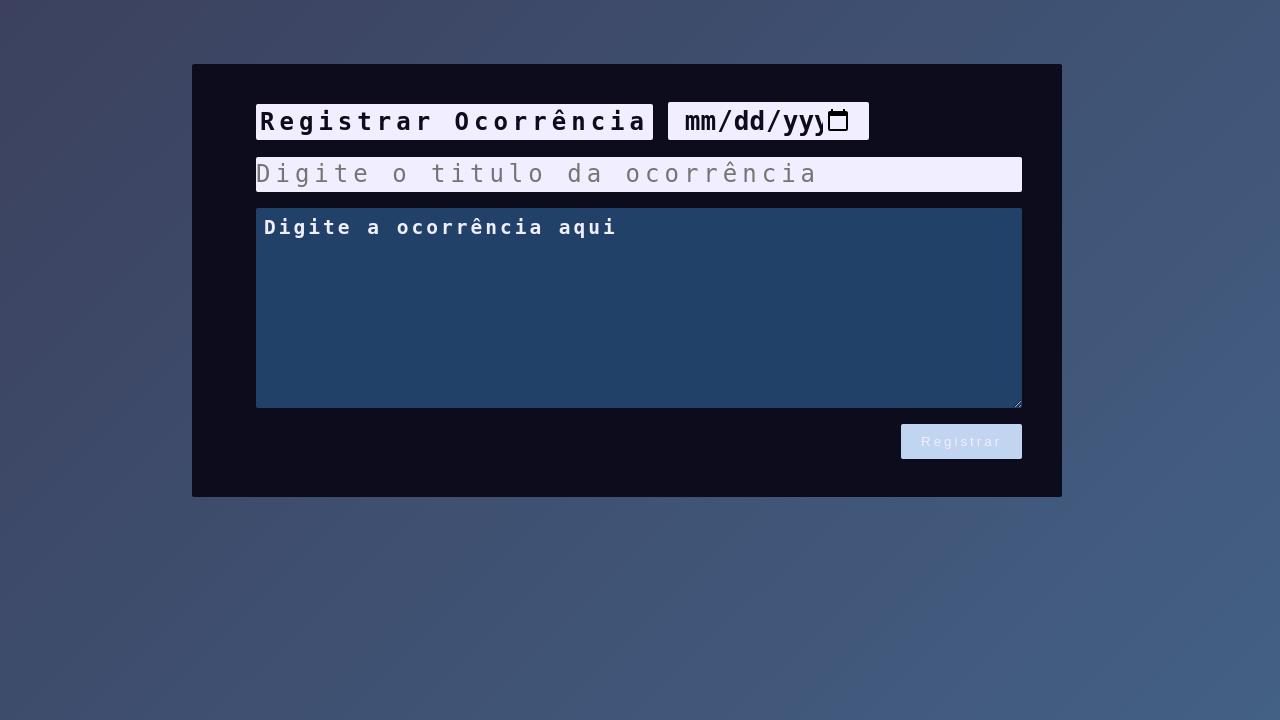
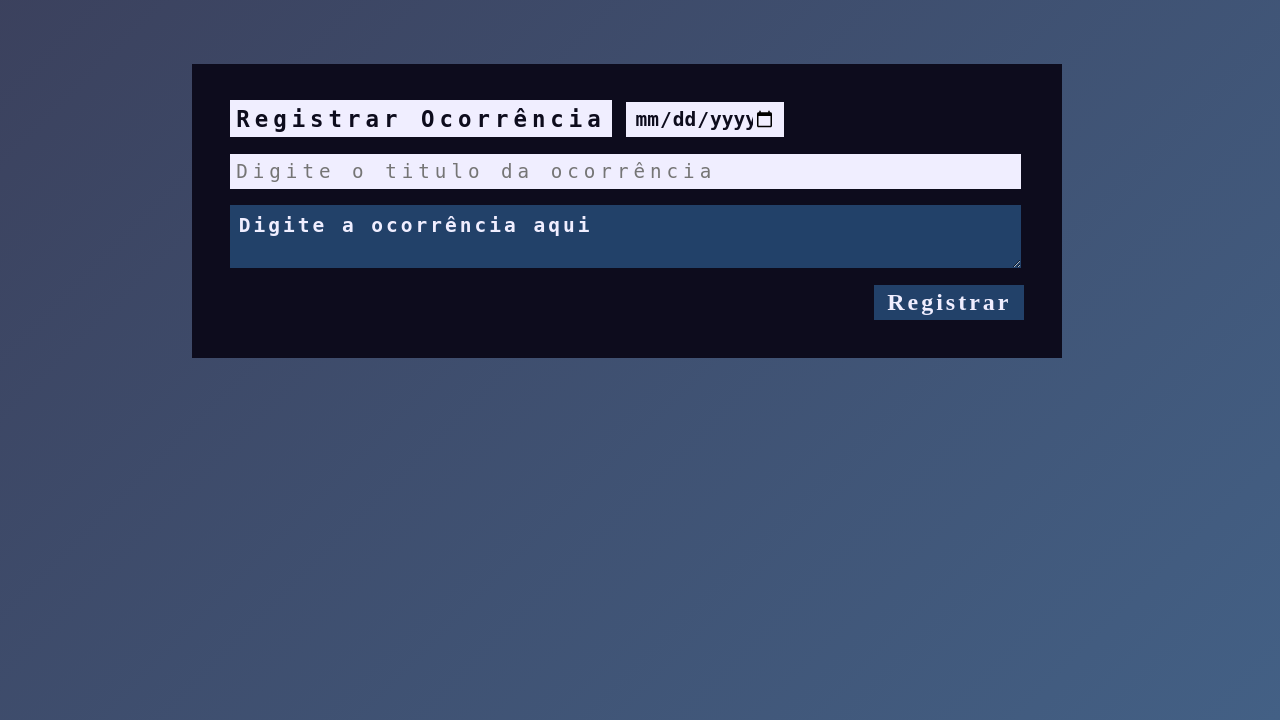
Before and after one commit to TCC2023insv/TCC2023-Site, a PHP site: page /Tema_Claro/p_Professor/p_reg-ocorrencia.php in a window 1280 px wide. Shown: the part 80-800 px from the top of the page. Run offline with PHP 8.4, Linux system fonts and the light colour scheme; the visitor is signed in with stand-in values (Sample User, id 1).

Commit message:
CSS arrumado

```diff
--- a/Tema_Claro/p_Diretoria/p_D_Inicial_TC.php
+++ b/Tema_Claro/p_Diretoria/p_D_Inicial_TC.php
@@ -58,6 +58,7 @@
                     echo "<div class='Itens'>" . $reparo['Responsavel'] . "</div>";
                 echo "</div></a>";
                 }
+                $conexao->close();
             ?>
         </body>
     </html>
--- a/Tema_Claro/p_Diretoria/p_cadastros-D_TC.php
+++ b/Tema_Claro/p_Diretoria/p_cadastros-D_TC.php
@@ -58,6 +58,7 @@
 
         <?php
             }
+            $conexao->close();
         ?>
 
     </body>
--- a/Tema_Claro/p_Diretoria/p_ocorrencias.php
+++ b/Tema_Claro/p_Diretoria/p_ocorrencias.php
@@ -11,7 +11,7 @@
 
    $conexao = ConectarBanco();
 
-   $sql_query = $conexao->query("SELECT `Data`, `Descricao`, `Responsavel` FROM ocorrencia
+   $sql_query = $conexao->query("SELECT `Data`, `Titulo`, `Descricao`, `Responsavel` FROM ocorrencia
    ORDER BY `Data`DESC") or die ($conexao->error);
 ?>
 
@@ -48,7 +48,7 @@
         {
             echo "<div class='caixa'>
             <div class='lbl-input'>
-                <label class='Titulo'>Ocorrência</label>
+                <label class='Titulo'>" . $ocorrencia['Titulo'] . "</label>
                 <label class='data-2'>" . date('d/m/Y', strtotime($ocorrencia['Data'])) . "</label>
                 <label id='profResp'>" . $ocorrencia['Responsavel'] . "</label>
             </div>
@@ -59,6 +59,7 @@
         </div>
     </div>";
         }
+        $conexao->close();
     ?>
     <!-- <div class="caixa">
         <div class="lbl-input">
--- a/Tema_Claro/p_Diretoria/p_rep-registrado-D_TC.php
+++ b/Tema_Claro/p_Diretoria/p_rep-registrado-D_TC.php
@@ -141,6 +141,9 @@
 
                 <div id="Fotos">
                     <label class="Titulo-3">Fotos</label>
+                    <?php
+                        $conexao->close();
+                    ?>
                 </div>
 
             </div>
--- a/css/ocorrencias.css
+++ b/css/ocorrencias.css
@@ -25,13 +25,12 @@ body{
     background-color: var(--fundo-caixa);
     width: 68%;
     border: none;
-    border-radius: 2px;
-
+    /* border-radius: 2px; */
     margin-top: 4%;
     position: absolute;
     margin: 5% 0 0 15%;
     height: auto;
-    padding: 3% 0 3% 5%;
+    padding: 3% 0 3% 3%;
     display: flex;
     flex-direction: column;
 }
@@ -41,36 +40,35 @@ body{
 .Titulo{
     background-color: var(--fundo-txt);
     color: var(--cor-txt);
-    font-size: 150%;
+    font-size: 140%;
     text-align: center;
-    width: 40%;
+    width: 27$;
     height: auto;
-    padding: 0.5%;
-    border-radius: 2px;
+    padding: 0.7%;
+    font-weight: bold;
 }
 
 .data{
     background-color: var(--fundo-txt);
     color: var(--texto-2);
-    font-size: 200%;
-    border-radius: 2px;
-    padding: 2%;
-    width: 25%;
-    height: 38px;
+    font-size: 150%;
+    /* border-radius: 2px; */
+    padding: 1%;
+    width: 19%;
+    height: 35px;
     border: none;
     font-weight: bold;
 }
 
 .txt-titulo{
-    border-radius: 2px;
+    /* border-radius: 2px; */
     width: 95%;
-    height:35px;
-    background-color: var(--fundo-txt) ;
-    font-size: 150%;
+    background-color: var(--fundo-txt);
+    font-size: 120%;
     font-family: 'Roboto Mono', monospace;
     color: var(--cor-txt);
     letter-spacing: 5px;
-    padding-left: 0%px;
+    padding: 0.7%;
     border: none;
     margin-top: 2%;
 }
@@ -79,11 +77,10 @@ body{
     border: none;
     background-color: var(--fundo-txt-2);
     color: var(--texto);
-    border-radius: 2px;
+    /* border-radius: 2px; */
     margin-top: 2%;
     display: flex;
     width: 95%;
-    height: 200px;
     padding: 1%;
     font-size: 150%;
     font-weight: bold;
@@ -94,16 +91,23 @@ textarea::placeholder{
 }
 
 .Btn{
-    background-color: var(--botao-hover);
+    background-color: var(--botao-2);
     color: var(--texto);
     margin-top: 2%;
     height: 35px;
-    width: 15%;
-    margin-left: 80%;
+    width: 150px;
+    margin-left: 77.4%;
     border: none;
-    border-radius: 2px;
+    /* border-radius: 2px; */
     letter-spacing: 3px;
+    font-family: 'Roboto Mono';
+    font-weight: bold;
+    font-size: 150%;
+    text-align: center;
+    padding: 0%;
 }
+
+button.Btn {}
 
 .Btn:hover{
     background-color: var(--botao);
```
Also changed, not shown: other parts of css/ocorrencias.css (+16 -12 lines), css/diagnostico.css (+4 -8 lines).
